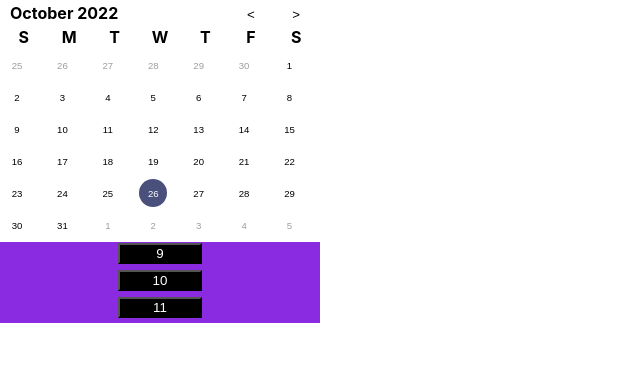
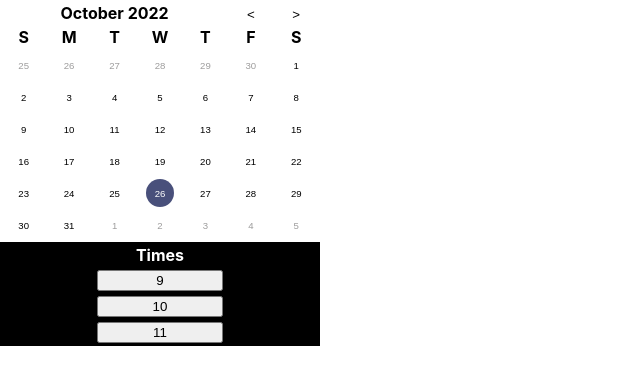
Before and after one commit to Plezo/Portfolio, a React (Create React App) app: page / in a window 1280 px wide. Shown: the top 384 px of the page, without its empty margins (0-640 px from the left). Built offline with nearby package versions, Linux system fonts and the light colour scheme; the HTML template or start-up script is replaced by a standard one.

Commit message:
Made time buttons more functional

```diff
--- a/src/components/Appointment/Appointment.css
+++ b/src/components/Appointment/Appointment.css
@@ -1,11 +1,3 @@
-.availableTimeSection {
-    background-color: blueviolet;
-
-    align-items: center;
-    display: flex;
-    justify-content: center;
-}
-
 .availableTimeBox {
     background-color: black;
     color: white;
@@ -13,3 +5,20 @@
     width: 100%;
     margin-bottom: 5px;
 }
+
+.timeButton {
+    width: 40%;
+}
+
+.confirmButtonHidden {
+
+}
+
+.confirmButton {
+    /* font-size: 8px; */
+    width: 40%;
+}
+
+td {
+    text-align: center;
+}
--- a/src/components/Appointment/Appointment.tsx
+++ b/src/components/Appointment/Appointment.tsx
@@ -1,21 +1,28 @@
-import React from 'react'
+import { useState } from 'react'
+import TimeButton from '../TimeButton/TimeButton'
 
 import './Appointment.css'
 
 let availableTimes = [9, 10, 11]
 
 export default function Appointment() {
-  return (
-    <div className='availableTimeSection'>
-        <div>
+
+    const [selectedTime, setSelectedTime] = useState(NaN)
+
+    return (
+    <table className='availableTimeBox'>
+        <thead>
+            <tr>
+                <th>Times</th>
+            </tr>
+        </thead>
+        <tbody>
             {
                 availableTimes.map((time: number, i: number): any => {
-                    return <button key={i} className='availableTimeBox'>
-                        {time}
-                    </button>
+                    return <TimeButton time={time} key={i} selectedTime={selectedTime} setSelectedTime={setSelectedTime}/>
                 })
             }
-        </div>
-    </div>
-  )
+        </tbody>
+    </table>
+    )
 }
--- a/src/components/Calendar/Calendar.tsx
+++ b/src/components/Calendar/Calendar.tsx
@@ -88,7 +88,7 @@ export default function Calendar() {
         <table>
           <thead>
             <tr>
-              <th style={{textAlign: 'left', paddingLeft: '0.5rem'}} colSpan={5}>
+              <th colSpan={5}>
                 {numberToMonth(monthSelected)} {yearSelected}
               </th>
               <th colSpan={1}>
--- /dev/null
+++ b/src/components/TimeButton/TimeButton.tsx
@@ -0,0 +1,23 @@
+interface Props {
+    time: number,
+    key: number,
+    selectedTime: number,
+    setSelectedTime: Function
+}
+
+export default function TimeButton(props: Props) {
+    return (
+    <tr>
+        <td>
+            <button className='timeButton' key={props.key} onClick={() => {props.setSelectedTime(props.time)}}>
+                {props.time}
+            </button>
+            { props.selectedTime === props.time &&
+                <button className='confirmButton'>
+                    Confirm
+                </button>
+            }
+        </td>
+    </tr>
+    )
+}
```
